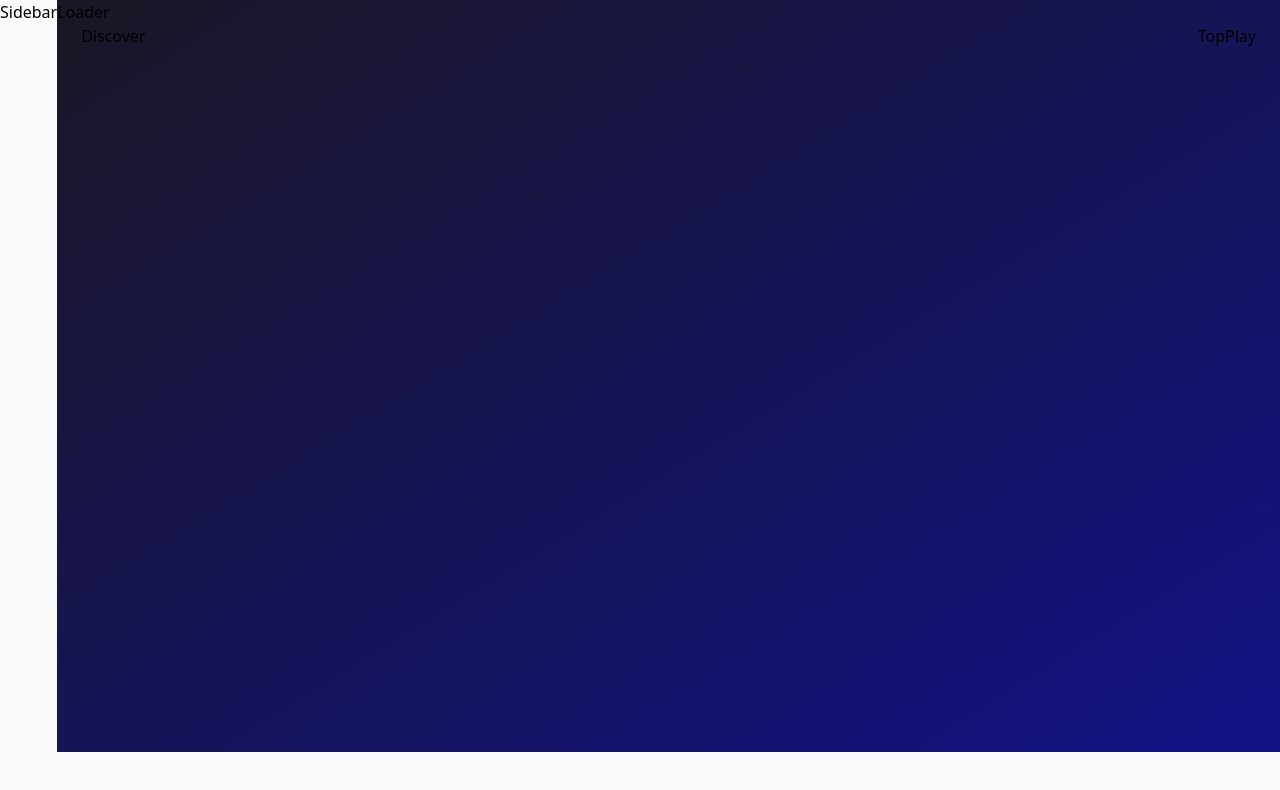
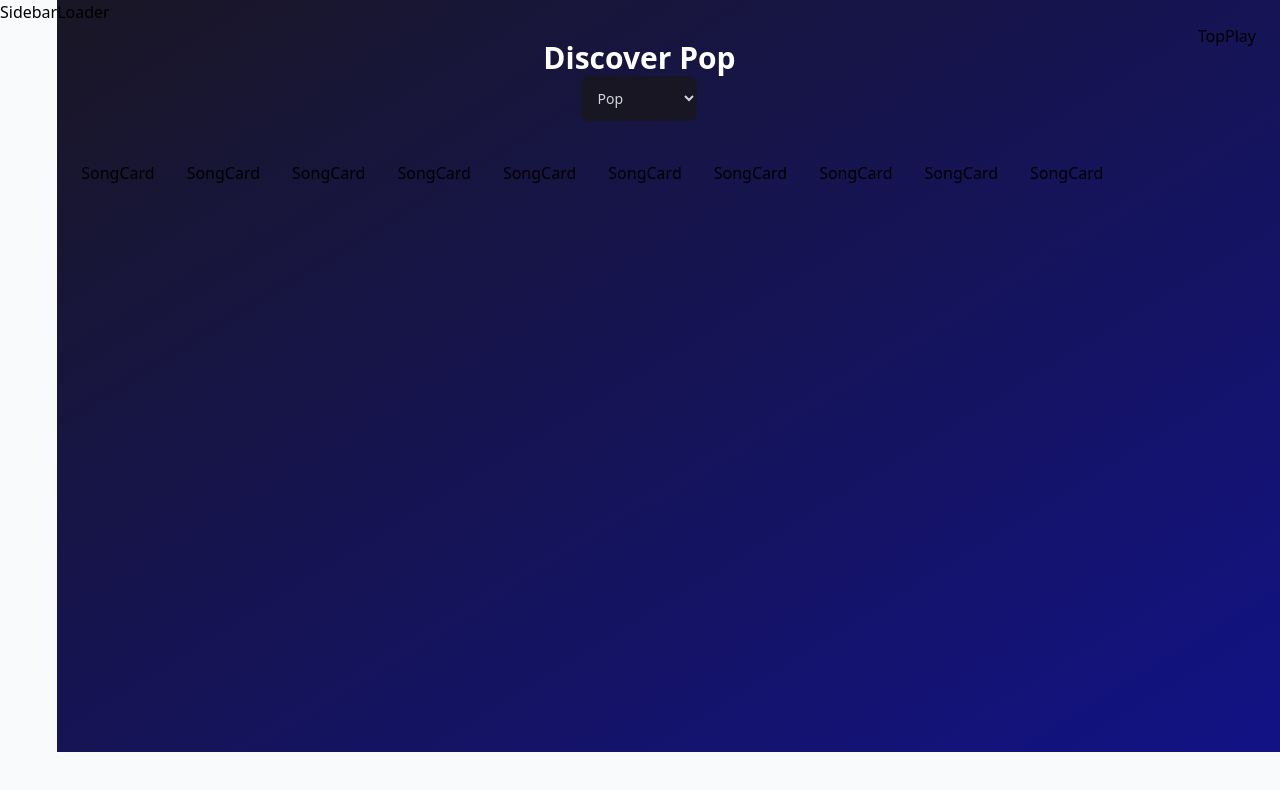
Before and after one commit to ps-lolfan/muzik, a React (Vite) app: page / in a window 1280 px wide. Shown: the top 790 px of the page. Built offline with nearby package versions, Linux system fonts and the light colour scheme.

Commit message:
barebone of discover component done with minimal css

```diff
--- a/index.html
+++ b/index.html
@@ -2,9 +2,9 @@
 <html lang="en" class="h-full bg-gray-50">
   <head>
     <meta charset="UTF-8" />
-    <link rel="icon" type="image/svg+xml" href="/src/assets/favicon.ico" />
+    <link rel="icon" type="image/svg+xml" href="/src/assets/muzik.ico" />
     <meta name="viewport" content="width=device-width, initial-scale=1.0" />
-    <title>Lyriks</title>
+    <title>Muzik</title>
   </head>
   <body class="h-full overflow-hidden">
     <div id="root"></div>
--- a/src/pages/Discover.jsx
+++ b/src/pages/Discover.jsx
@@ -1,3 +1,32 @@
-const Discover = () => <div>Discover</div>;
+import { Error, Loader, SongCard } from "../components";
+import { genres } from "../assets/constants";
+
+const Discover = () => {
+  const genreTitle = "Pop";
+  return (
+    <div className="flex flex-col">
+      <div className="w-full flex justify-between items-center sm:float-row flex-col mt-4 mb-10">
+        <h2 className="font-bold text-3xl text-white">Discover {genreTitle}</h2>
+        <select
+          onChange={() => {}}
+          value=""
+          className="bg-black text-gray-300 p-3 text-sm rounded-lg outline-none sm:mt-0 mt-5"
+        >
+          {genres.map((genre) => (
+            <option key={genre.value} value={genre.value}>
+              {genre.title}
+            </option>
+          ))}
+        </select>
+      </div>
+
+      <div className="flex flex-wrap sm:justify-start justify-center gap-8">
+        {[1, 2, 3, 4, 5, 6, 7, 8, 9, 10].map((song, i) => (
+          <SongCard key={song.key} song={song} i={i} />
+        ))}
+      </div>
+    </div>
+  );
+};
 
 export default Discover;
```
Also changed, not shown: 1 other file (tests, documents, lock files or other folders).
